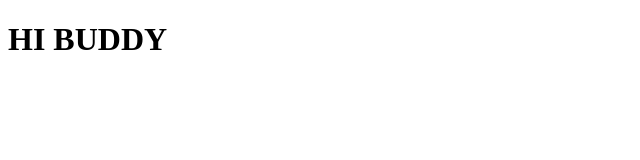
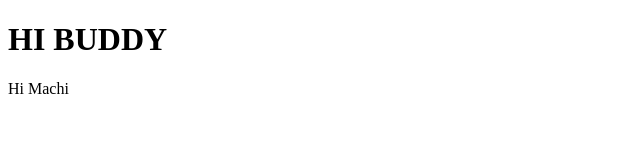
Before and after one commit to Empirecrazy007/CLASS-1, a plain HTML site: page index.html in a window 1280 px wide. Shown: the full height of the page, 0-640 px from the left. Drawn offline with Linux system fonts and the light colour scheme.

Commit message:
add:p tag

```diff
--- a/index.html
+++ b/index.html
@@ -7,6 +7,6 @@
 </head>
 <body>
     <h1> HI BUDDY</h1>
-
+    <p>Hi Machi</p>
 </body>
 </html>
```
